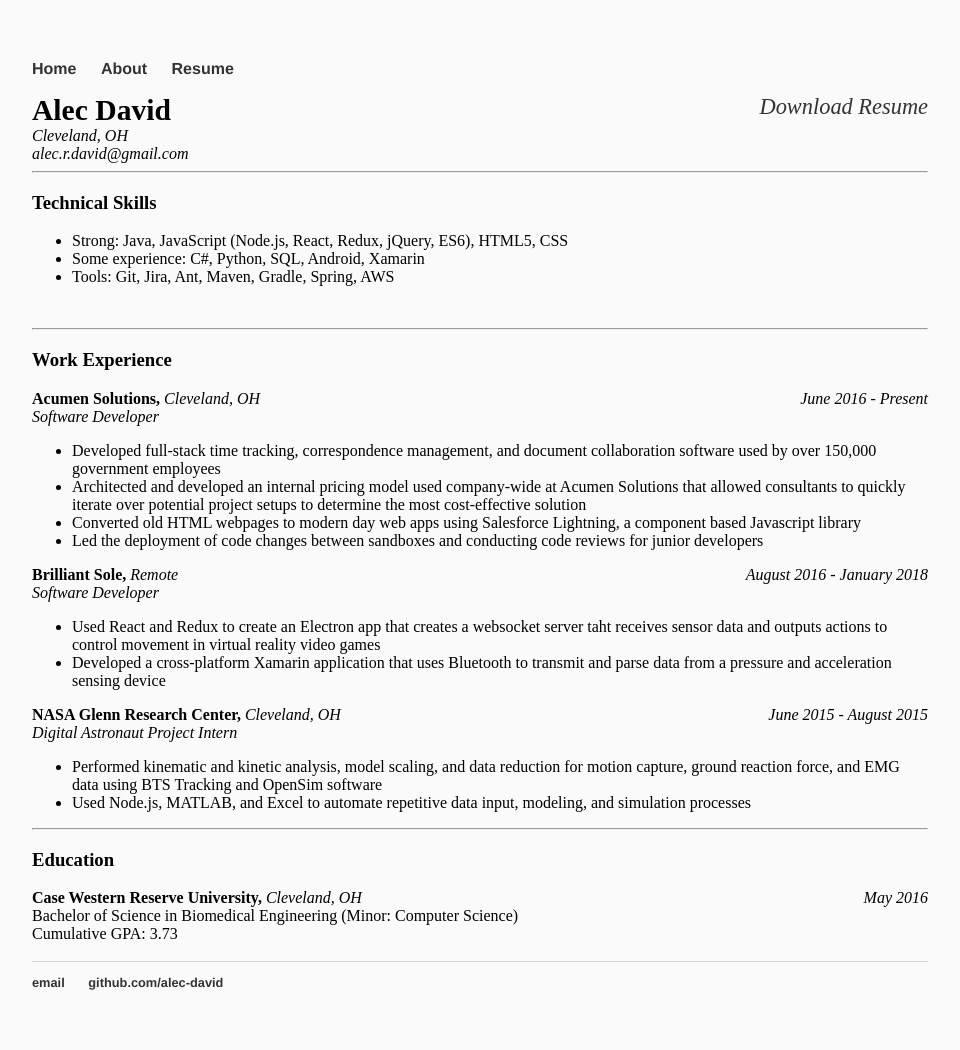
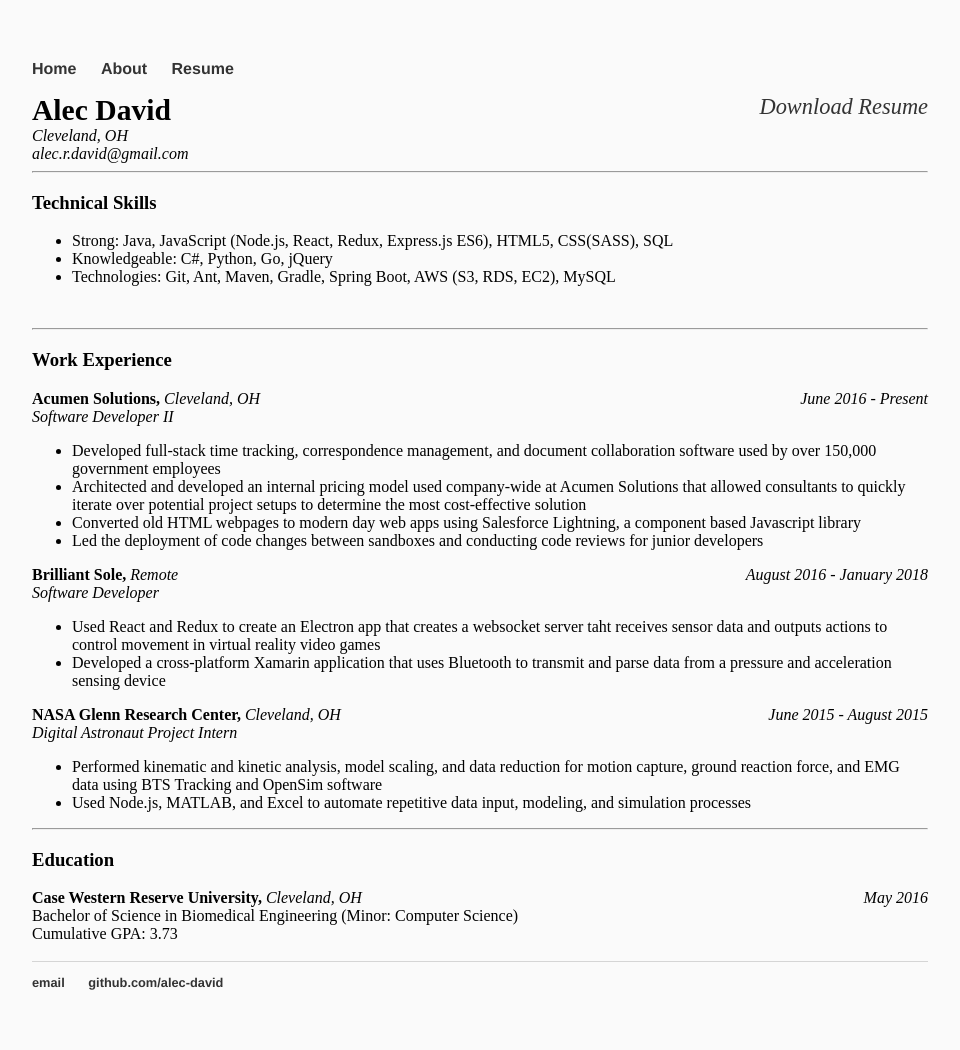
Before and after one commit to alec-david/alec-david.github.io, a Jekyll site: the page built from resume/index.html, in a window 1280 px wide. Shown: the whole page, without its empty margins (160-1120 px from the left). Built offline with Jekyll 4.4.1, drawn with Linux system fonts in a browser that asks for light colours.

Commit message:
small fixes

```diff
--- a/about/index.html
+++ b/about/index.html
@@ -7,10 +7,9 @@
   <h1>About</h1>
   <div class="about">
     <p>
-    	I'm a software developer living in Cleveland, OH. I am currently working as a developer at Acumen Solutions where I have worked on projects to create time tracking and correspondence management software.
+    	I'm a full-stack software developer living in Cleveland, OH. I am currently working as a Software Developer II at Acumen Solutions where I have worked on several projects to create full-stack time tracking, correspondence management, and document collaboration software.
     	<br><br>
-    	In my free time, I am also working for Brilliant Sole - a startup that is reinventing how virtual reality video games are controlled. Check out some of the  cool problems that Brilliant Sole is solving at our website:
-    	<a class="colorLink" href="http://www.brilliantsole.com/"> brilliantsole.com</a>.
+    	I've also spent time working for Brilliant Sole - a startup that is reinventing how virtual reality video games are controlled. I helped develop mobile and desktop apps for Brilliant Sole.
     	<br><br>
       Most of my experience is in Java and Javascript (Node.js, React, Redux). I've also worked with C# and python.
       <br><br>
--- a/index.html
+++ b/index.html
@@ -33,6 +33,7 @@
 				<a class="inlineLink" href="https://virtualshelf.xyz">Virtual Shelf</a>
 			</li>
 		</ul>
+		<br>
 
 		<li>
 			<a class="colorLink" href="https://github.com/alec-david/SalesforceAntAutomation">Salesforce Ant Automation</a>
--- a/resume/index.html
+++ b/resume/index.html
@@ -16,9 +16,9 @@
   <div class="techSkills">
     <h3>Technical Skills</h3>
     <ul>
-      <li>Strong: Java, JavaScript (Node.js, React, Redux, jQuery, ES6), HTML5, CSS</li>
-      <li>Some experience: C#, Python, SQL, Android, Xamarin</li>
-      <li>Tools: Git, Jira, Ant, Maven, Gradle, Spring, AWS</li>
+      <li>Strong: Java, JavaScript (Node.js, React, Redux, Express.js ES6), HTML5, CSS(SASS), SQL</li>
+      <li>Knowledgeable: C#, Python, Go, jQuery</li>
+      <li>Technologies: Git, Ant, Maven, Gradle, Spring Boot, AWS (S3, RDS, EC2), MySQL</li>
     </ul>
   </div>
   <br>
@@ -32,7 +32,7 @@
         June 2016 - Present
       </span>
       <br>
-      <i>Software Developer</i>
+      <i>Software Developer II</i>
       <ul>
         <li>
           Developed full-stack time tracking, correspondence management, and document collaboration software used by over 150,000 government employees
```
